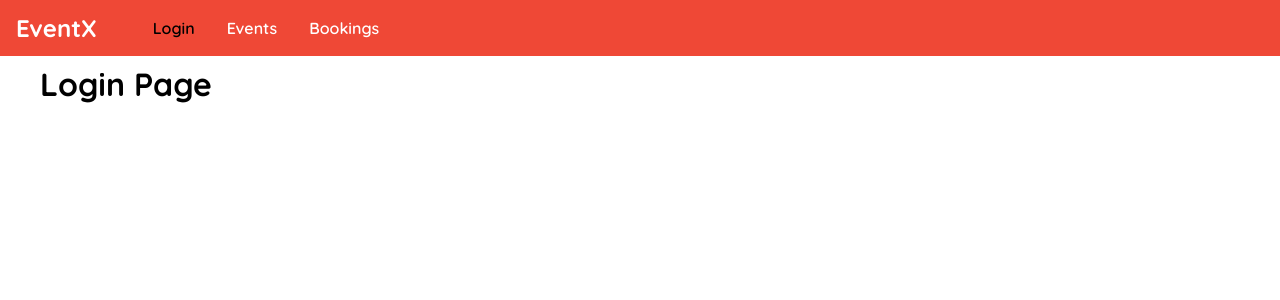
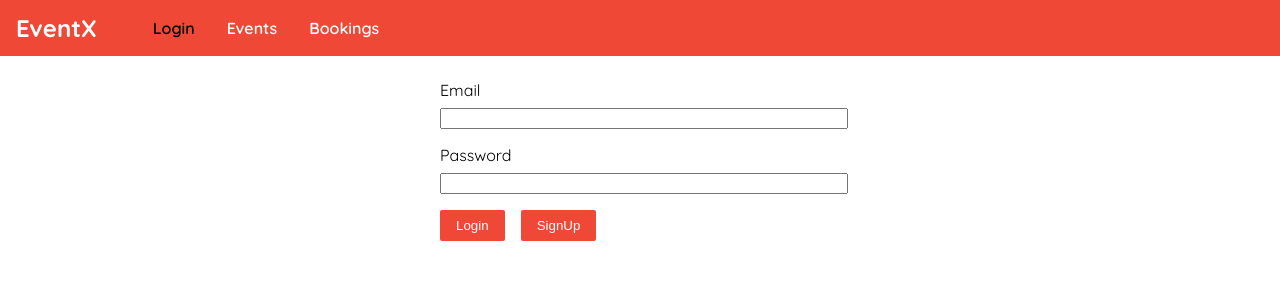
Before and after one commit to ajinkabeer/eventx, a React (Create React App) app in the folder frontend/: page /login in a window 1280 px wide. Shown: the top 300 px of the page. Built offline with nearby package versions, Linux system fonts and the light colour scheme.

Commit message:
Update login page

```diff
--- /dev/null
+++ b/frontend/src/pages/Login.css
@@ -0,0 +1,35 @@
+.login-form {
+  width: 25rem;
+  max-width: 80%;
+  margin: 5rem auto;
+}
+
+.form-control label,
+.form-control input {
+  width: 100%;
+  display: block;
+}
+
+.form-control label {
+  margin-bottom: 0.5rem;
+}
+
+.form-control {
+  margin-bottom: 1rem;
+}
+
+.form-actions button {
+  background: #ef4836;
+  color: #fff;
+  border: none;
+  border-radius: 2px;
+  padding: 0.5rem 1rem;
+  margin-right: 1rem;
+  outline: none;
+}
+
+.form-actions button:hover,
+.form-actions button:active {
+  background: #fff;
+  color: #ef4836;
+}
--- a/frontend/src/pages/Login.js
+++ b/frontend/src/pages/Login.js
@@ -1,8 +1,23 @@
 import React, { Component } from "react";
-
+import "./Login.css";
 class Auth extends Component {
   render() {
-    return <h1>Login Page</h1>;
+    return (
+      <form class="login-form">
+        <div className="form-control">
+          <label for="email">Email</label>
+          <input type="email" id="email" />
+        </div>
+        <div className="form-control">
+          <label for="password">Password</label>
+          <input type="password" id="password" />
+        </div>
+        <div className="form-actions">
+          <button type="submit">Login</button>
+          <button type="button">SignUp</button>
+        </div>
+      </form>
+    );
   }
 }
 
```
